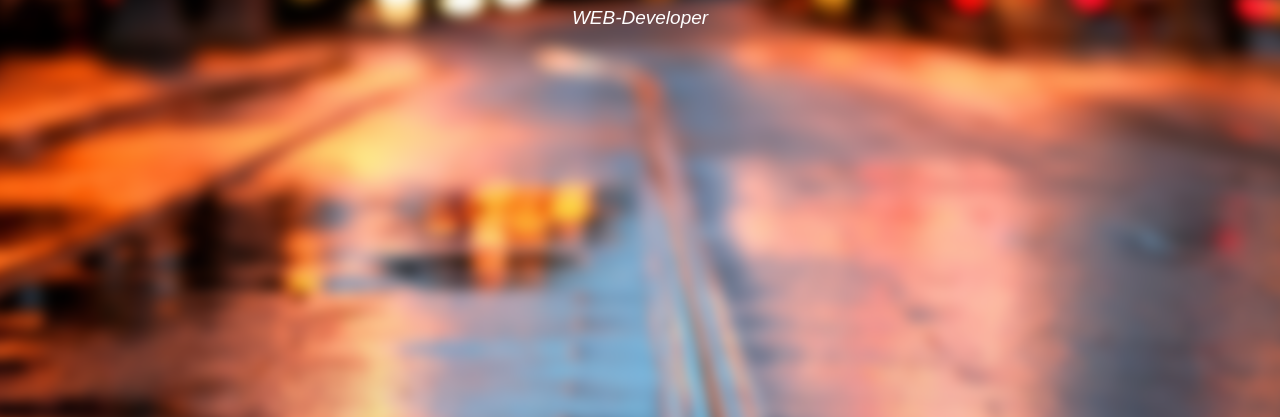
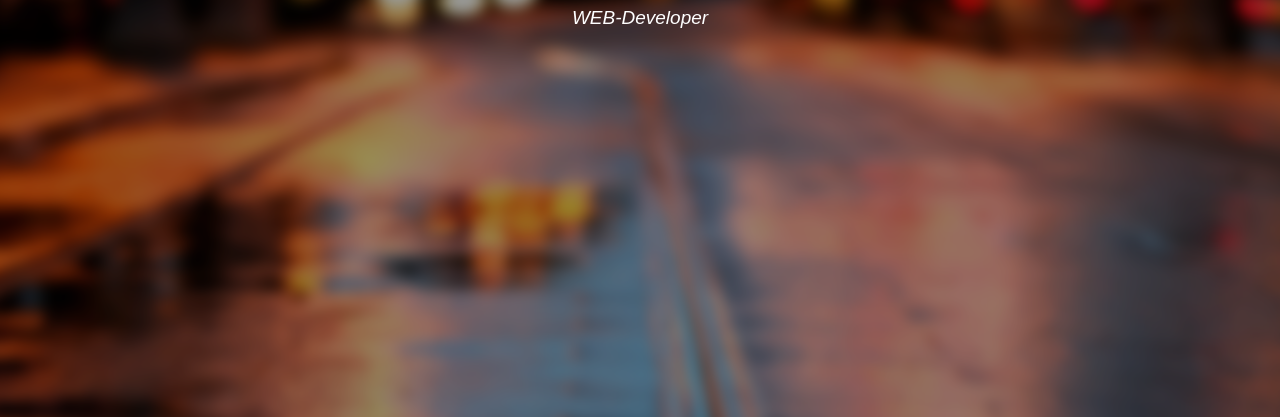
Before and after one commit to nauma/nauma.github.io, a plain HTML site: page index.html in a window 1280 px wide. Shown: the part 383-800 px from the top of the page. Drawn offline with Linux system fonts and the light colour scheme.

Commit message:
Add new black

```diff
--- a/assets/css/main.css
+++ b/assets/css/main.css
@@ -19,6 +19,13 @@ body {
 
   filter: blur(7px);
   -webkit-filter: blur(7px);
+}
+
+.black {
+  position: fixed;
+  width: 100%;
+  height: 100%;
+  background: rgba(0,0,0,.4);
 }
 
 main {
--- a/index.html
+++ b/index.html
@@ -15,6 +15,7 @@
   </head>
   <body>
     <div id="cover">&nbsp;</div>
+    <div class="black">&nbsp;</div>
     <main>
       <img src="https://nauma.github.io/assets/images/me.jpg" alt="Roma Naumenko-Vahnitsky">
       <h1>Roma Naumenko-Vahnitsky</h1>
```
